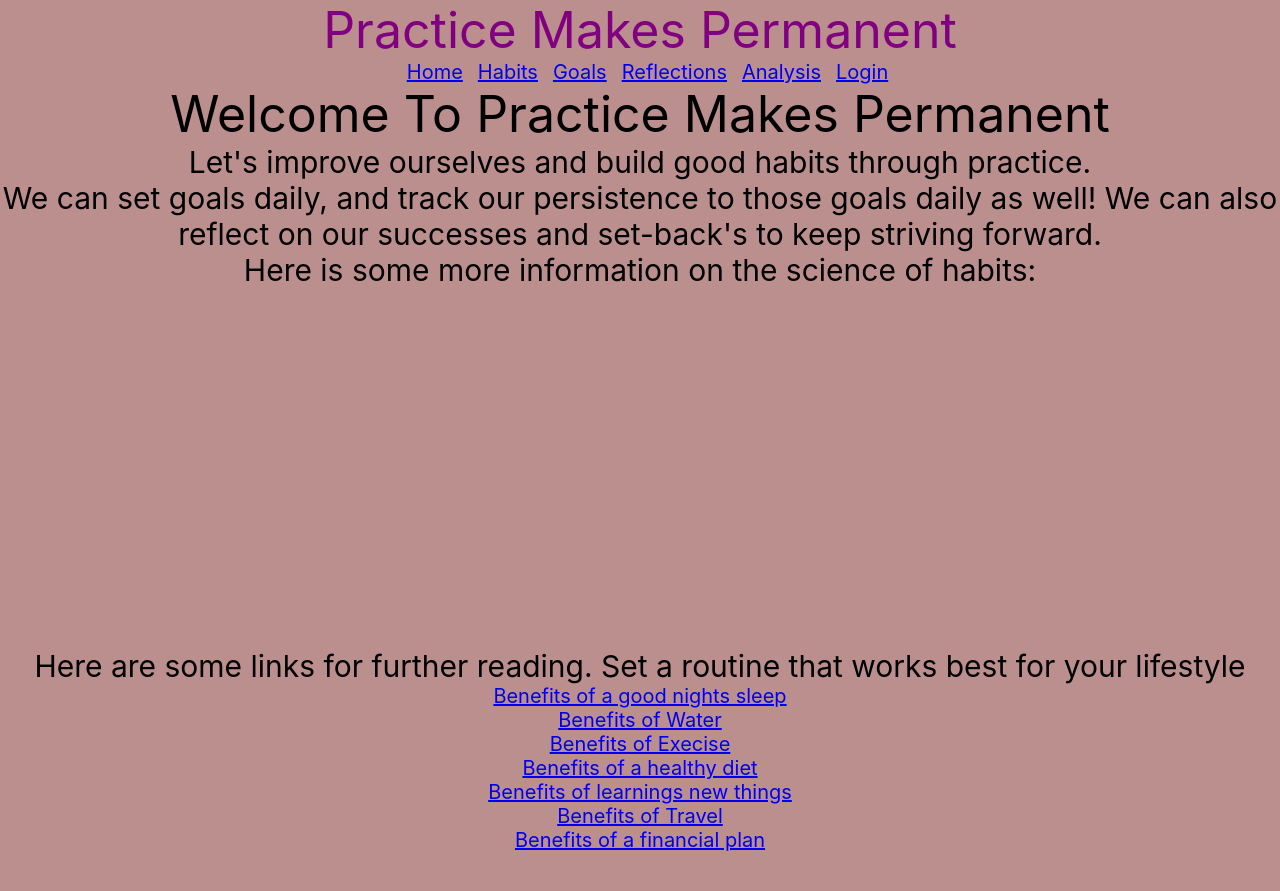
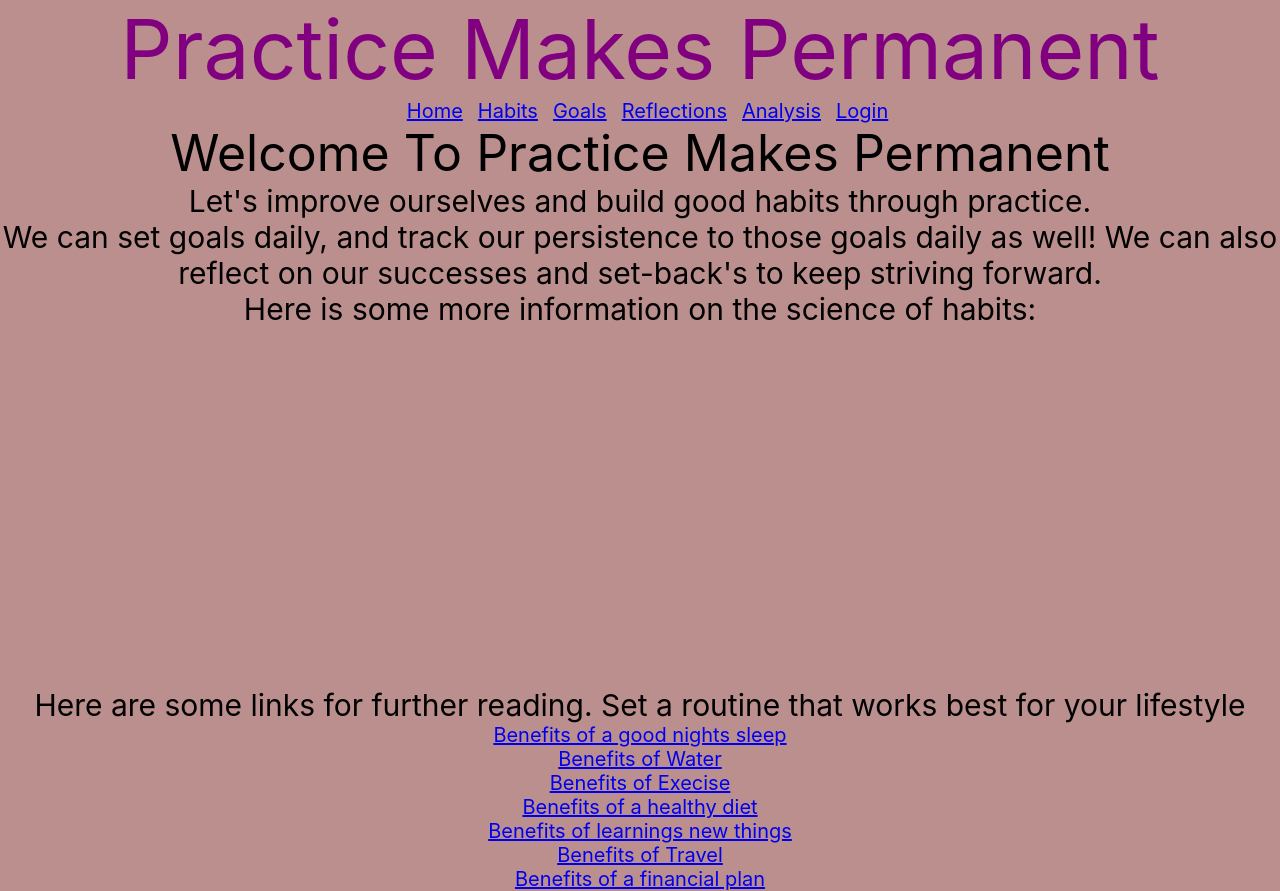
Before and after one commit to AshveerB/practice-makes-permanent, a React (Create React App) app: page /home in a window 1280 px wide. Before the commit the page ends 852 px from the top, so only its background shows below. Built offline with nearby package versions, Linux system fonts and the light colour scheme.

Commit message:
media queries for header componenet

```diff
--- a/src/components/header/Header.css
+++ b/src/components/header/Header.css
@@ -1,4 +1,27 @@
 .header {
-    font-size: 50px;
     color: purple;
 }
+
+@media only screen and (max-width: 600px) {
+    .header {
+        font-size: 40px;
+    }
+}
+
+@media only screen and (min-width: 600px) {
+    .header {
+        font-size: 55px;
+    }
+}
+
+@media only screen and (min-width: 768px) {
+    .header {
+        font-size: 70px;
+    }
+}
+
+@media only screen and (min-width: 992px) {
+    .header {
+        font-size: 82px;
+    }
+}
```
Also changed, not shown: 1 other file (tests, documents, lock files or other folders).
